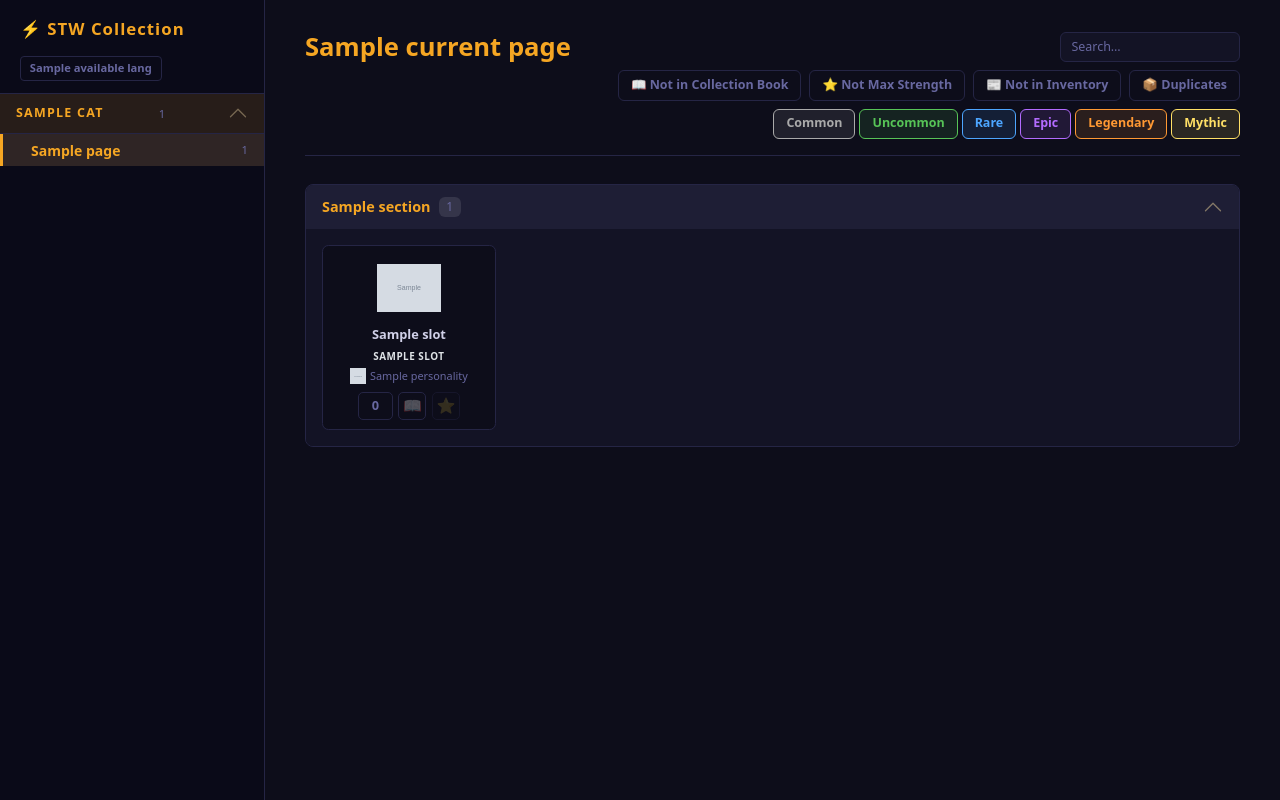
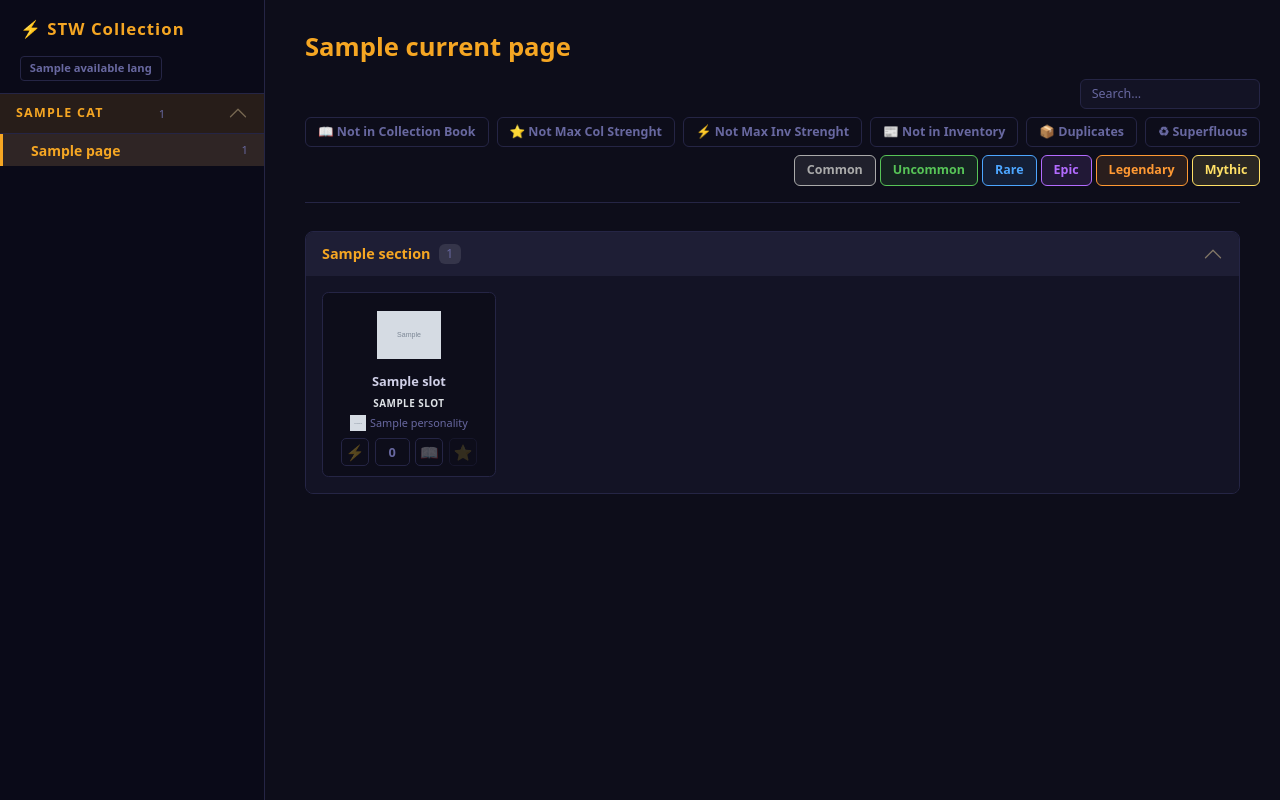
Before and after one commit to ExploracuriousAlex/FnCollection, a Flask app: template templates/index.html in a window 1280 px wide. Run offline with Flask 3, Linux system fonts and the light colour scheme; the template is opened without the code that fills it: most values are stand-ins (such as "Sample title", 1, 10 or a date in 2020); grey boxes marked "Sample" are stand-in pictures.

Commit message:
New fIlters to identify superfluous items

```diff
--- a/app.py
+++ b/app.py
@@ -63,7 +63,15 @@ def _build_page_slot_index(data: dict) -> dict:
                             inv_ids.append(p["slot_id"])
                 else:
                     inv_ids.append(slot["slot_id"])
-                slots.append({"col": slot["slot_id"], "inv": inv_ids, "rarity": slot.get("rarity_css", ""), "name": slot.get("name", "").lower()})
+                slots.append({
+                    "col": slot["slot_id"],
+                    "inv": inv_ids,
+                    "rarity": slot.get("rarity_css", ""),
+                    "name": slot.get("name", "").lower(),
+                    "inventory_keep_count": slot.get("inventory_keep_count", 1),
+                    "evolution_paths": slot.get("evolution_paths", []),
+                    "max_strength": slot["max_strength"],
+                })
         result[page_id] = slots
     return result
 
--- a/static/css/style.css
+++ b/static/css/style.css
@@ -268,9 +268,20 @@ html, body {
 /* ── Item checkboxes ──────────────────────────────────────── */
 .item-checks {
   display: flex;
+  flex-wrap: wrap;
   gap: 0.35rem;
   margin-top: 0.45rem;
   align-items: center;
+}
+
+.inventory-status {
+  display: inline-flex;
+  align-items: center;
+  gap: 0.35rem;
+}
+
+.item-check-inv-max {
+  flex-shrink: 0;
 }
 
 /* ── Quantity stepper ─────────────────────────────────────── */
--- a/templates/index.html
+++ b/templates/index.html
@@ -8,6 +8,13 @@
   <link href="{{ url_for('static', filename='css/style.css') }}" rel="stylesheet">
 </head>
 <body>
+
+{% macro inventory_strength(slot_id, collection_id) -%}
+  <label class="item-check item-check-inv-max" title="Max Strength in Inventory">
+    <input type="checkbox" class="check-inv-max" data-id="{{ slot_id }}" data-col-id="{{ collection_id }}" aria-label="Max Strength in Inventory" disabled>
+    <span class="check-icon" aria-hidden="true">⚡</span>
+  </label>
+{%- endmacro %}
 
 <div class="app-layout">
 
@@ -26,15 +33,14 @@
       <div class="accordion accordion-flush" id="catAccordion">
         {% for cat in data.categories %}
           {% if cat.pages %}
-          {% set is_active_cat = current_page and current_page.category_id == cat.id %}
           <div class="accordion-item border-0 sidebar-cat-item">
             <h2 class="accordion-header">
               <button
-                class="accordion-button sidebar-cat-btn {{ '' if is_active_cat else 'collapsed' }}"
+                class="accordion-button sidebar-cat-btn"
                 type="button"
                 data-bs-toggle="collapse"
                 data-bs-target="#cat{{ loop.index }}"
-                aria-expanded="{{ 'true' if is_active_cat else 'false' }}"
+                aria-expanded="true"
               >
                 {{ cat.name }}
                 <span class="cat-count ms-auto me-2">{{ cat.pages | sum(attribute='slot_count') }}</span>
@@ -42,8 +48,7 @@
             </h2>
             <div
               id="cat{{ loop.index }}"
-              class="accordion-collapse collapse {{ 'show' if is_active_cat else '' }}"
-              data-bs-parent="#catAccordion"
+              class="accordion-collapse collapse show"
             >
               <div class="accordion-body p-0">
                 {% for page in cat.pages %}
@@ -73,18 +78,24 @@
             <div class="d-flex gap-2">
               <input id="search-slots" class="search-input" type="search" placeholder="Search…" autocomplete="off">
             </div>
-            <div class="d-flex gap-2">
+            <div class="d-flex gap-2 flex-wrap justify-content-end">
               <button id="filter-col" class="filter-btn" type="button" title="Show only items not yet in the Collection Book">
                 📖 Not in Collection Book
               </button>
               <button id="filter-max" class="filter-btn" type="button" title="Show only items not at max strength">
-                ⭐ Not Max Strength
+                ⭐ Not Max Col Strenght
+              </button>
+              <button id="filter-inv-max" class="filter-btn" type="button" title="Show only items without maximum inventory strength for every possible weapon evolution path">
+                ⚡ Not Max Inv Strenght
               </button>
               <button id="filter-inv" class="filter-btn" type="button" title="Show only items missing from inventory">
                 📰 Not in Inventory
               </button>
               <button id="filter-dup" class="filter-btn" type="button" title="Show only items with 2 or more in inventory">
                 📦 Duplicates
+              </button>
+              <button id="filter-superfluous" class="filter-btn" type="button" title="Show only collected items with surplus inventory copies, keeping one copy per possible weapon evolution path">
+                ♻ Superfluous
               </button>
             </div>
             <div class="d-flex gap-1">
@@ -269,8 +280,11 @@
                             </div>
                           {% endif %}
                           <div class="item-checks">
-                            <div class="inv-count" data-id="{{ slot.slot_id }}" title="">
-                              <span class="qty-val">0</span>
+                            <div class="inventory-status">
+                              {{ inventory_strength(slot.slot_id, slot.slot_id) }}
+                              <div class="inv-count" data-id="{{ slot.slot_id }}" title="">
+                                <span class="qty-val">0</span>
+                              </div>
                             </div>
                             <label class="item-check" title="In Collection Book">
                               <input type="checkbox" class="check-col" data-id="{{ slot.slot_id }}" disabled>
@@ -308,12 +322,15 @@
   let _state = { inv: {}, col: {}, col_max: {}, inv_details: {} };
   let _filterCol = localStorage.getItem('filter-col') === '1';
   let _filterMax = localStorage.getItem('filter-max') === '1';
+  let _filterInvMax = localStorage.getItem('filter-inv-max') === '1';
   let _filterInv = localStorage.getItem('filter-inv') === '1';
   let _filterDup = localStorage.getItem('filter-dup') === '1';
+  let _filterSuperfluous = localStorage.getItem('filter-superfluous') === '1';
   let _hiddenRarities = new Set(JSON.parse(localStorage.getItem('filter-hidden-rarities') || '[]'));
   let _searchQuery = localStorage.getItem('filter-search') || '';
 
   const _pageSlots = JSON.parse(document.getElementById('page-slots-json').textContent || '{}');
+  const _slotsById = Object.fromEntries(Object.values(_pageSlots).flat().map(slot => [slot.col, slot]));
   const _lang = JSON.parse(document.getElementById('current-lang-json').textContent || '"en"');
   const _materialLabels = JSON.parse(document.getElementById('material-labels-json').textContent || '{}');
 
@@ -361,6 +378,32 @@
     return false;
   }
 
+  function isSuperfluous(slot) {
+    if (!slot) return false;
+    return slot.inv.some(id =>
+      (_state.col[slot.col] || _state.col[id]) &&
+      (_state.inv[id] || 0) > (slot.inventory_keep_count || 1)
+    );
+  }
+
+  function isMaxInInventory(slot) {
+    if (!slot || !slot.max_strength) return false;
+    const required = slot.max_strength;
+    return slot.inv.length > 0 && slot.inv.every(id => {
+      if (!(_state.inv[id] > 0)) return false;
+      const details = _state.inv_details[id] || [];
+      const maxCopies = details.filter(variant =>
+        variant.count > 0 && variant.tier >= required.tier && variant.pl >= required.level
+      );
+      if (!slot.evolution_paths.length) return maxCopies.length > 0;
+      return slot.evolution_paths.every(path => maxCopies.some(variant => {
+        const material = (variant.material || '').toLowerCase();
+        if (path === 'crystal') return ['shadowshard', 'sunbeam'].includes(material);
+        return ['copper', 'silver', 'malachite', 'obsidian', 'brightcore'].includes(material);
+      }));
+    });
+  }
+
   function isMaxInCollection(card) {
     const cb = card.querySelector('.check-col-max');
     if (!cb) return false;
@@ -397,8 +440,16 @@
         let hide = false;
         if (_filterCol && card && isInCollection(card)) hide = true;
         if (_filterMax && card && isMaxInCollection(card)) hide = true;
+        if (_filterInvMax && card) {
+          const collectionId = card.querySelector('.check-col')?.dataset.id;
+          if (isMaxInInventory(_slotsById[collectionId])) hide = true;
+        }
         if (_filterInv && card && isFullyInInventory(card)) hide = true;
         if (_filterDup && card && !hasDuplicates(card)) hide = true;
+        if (_filterSuperfluous && card) {
+          const collectionId = card.querySelector('.check-col')?.dataset.id;
+          if (!isSuperfluous(_slotsById[collectionId])) hide = true;
+        }
         if (!hide && card) {
           for (const rc of _hiddenRarities) {
             if (card.classList.contains(rc)) { hide = true; break; }
@@ -432,6 +483,7 @@
           const isMax = _state.col_max[slot.col] || slot.inv.some(id => !!_state.col_max[id]);
           if (isMax) hide = true;
         }
+        if (_filterInvMax && isMaxInInventory(slot)) hide = true;
         if (_filterInv) {
           const allCovered = slot.inv.every(id => (_state.inv[id] || 0) > 0);
           if (allCovered) hide = true;
@@ -440,6 +492,7 @@
           const anyDuplicate = slot.inv.some(id => (_state.inv[id] || 0) >= 2);
           if (!anyDuplicate) hide = true;
         }
+        if (_filterSuperfluous && !isSuperfluous(slot)) hide = true;
         if (!hide && slot.rarity && _hiddenRarities.has(slot.rarity)) hide = true;
         if (!hide && _searchQuery && !slot.name.includes(_searchQuery)) hide = true;
         if (!hide) visibleCount++;
@@ -477,6 +530,12 @@
       el.querySelector('.qty-val').textContent = count;
       el.classList.toggle('has-qty', count > 0);
       el.title = formatInvDetails(id, count);
+    });
+    document.querySelectorAll('.check-inv-max').forEach(cb => {
+      const slot = _slotsById[cb.dataset.colId];
+      const checked = !!slot && isMaxInInventory({ ...slot, inv: [cb.dataset.id] });
+      cb.checked = checked;
+      cb.closest('.item-check').classList.toggle('is-checked', checked);
     });
     // Collection checkboxes (col)
     document.querySelectorAll('.check-col').forEach(cb => {
@@ -533,6 +592,16 @@
     const btnCol = document.getElementById('filter-col');
     const btnMax = document.getElementById('filter-max');
     const btnInv = document.getElementById('filter-inv');
+    const btnInvMax = document.getElementById('filter-inv-max');
+    if (btnInvMax) {
+      btnInvMax.classList.toggle('active', _filterInvMax);
+      btnInvMax.addEventListener('click', () => {
+        _filterInvMax = !_filterInvMax;
+        localStorage.setItem('filter-inv-max', _filterInvMax ? '1' : '0');
+        btnInvMax.classList.toggle('active', _filterInvMax);
+        applyFilters();
+      });
+    }
     if (btnCol) {
       btnCol.classList.toggle('active', _filterCol);
       btnCol.addEventListener('click', () => {
@@ -567,6 +636,17 @@
         _filterDup = !_filterDup;
         localStorage.setItem('filter-dup', _filterDup ? '1' : '0');
         btnDup.classList.toggle('active', _filterDup);
+        applyFilters();
+      });
+    }
+
+    const btnSuperfluous = document.getElementById('filter-superfluous');
+    if (btnSuperfluous) {
+      btnSuperfluous.classList.toggle('active', _filterSuperfluous);
+      btnSuperfluous.addEventListener('click', () => {
+        _filterSuperfluous = !_filterSuperfluous;
+        localStorage.setItem('filter-superfluous', _filterSuperfluous ? '1' : '0');
+        btnSuperfluous.classList.toggle('active', _filterSuperfluous);
         applyFilters();
       });
     }
```
Also changed, not shown: data_loader.py (+23 -0 lines), get_data.py (+1 -8 lines).
